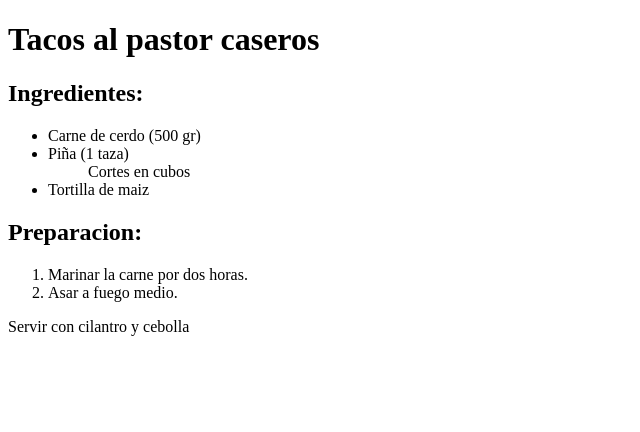
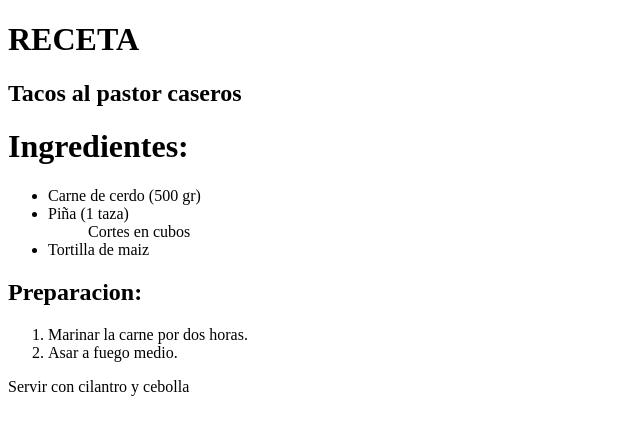
Before and after one commit to CarlosEnriqueGarciaUnda/Actividad1, a plain HTML site: page ejercicio7.html in a window 1280 px wide. Shown: the whole page, without its empty margins (0-640 px from the left). Drawn offline with Linux system fonts and the light colour scheme.

Commit message:
modificacion 23 ejercicio 7

```diff
--- /dev/null
+++ b/css/ejercicio7.css
@@ -0,0 +1,4 @@
+.h1{
+    background-color: orange;
+
+}
--- a/ejercicio7.html
+++ b/ejercicio7.html
@@ -6,8 +6,9 @@
     <title>Recetas: tacos al pastor</title>
 </head>
 <body>
-    <h1>Tacos al pastor caseros</h1>
-    <h2>Ingredientes: </h2>
+    <H1>RECETA</H1>
+    <h2>Tacos al pastor caseros</h2>
+    <h1>Ingredientes: </h1>
     <ul>
         <li>Carne de cerdo (500 gr)</li>
         <li>Piña (1 taza)
```
Also changed, not shown: ejercicio5.html (+2 -0 lines).
